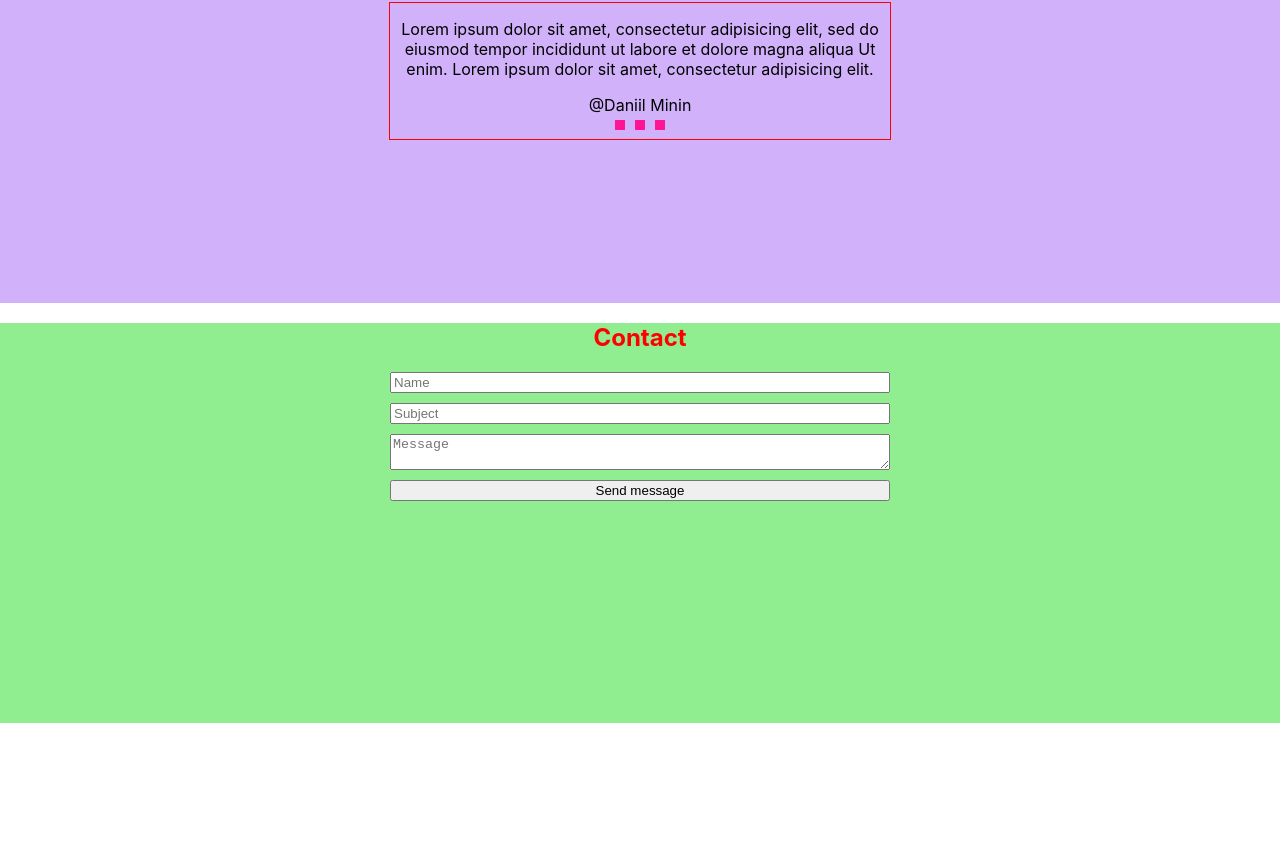
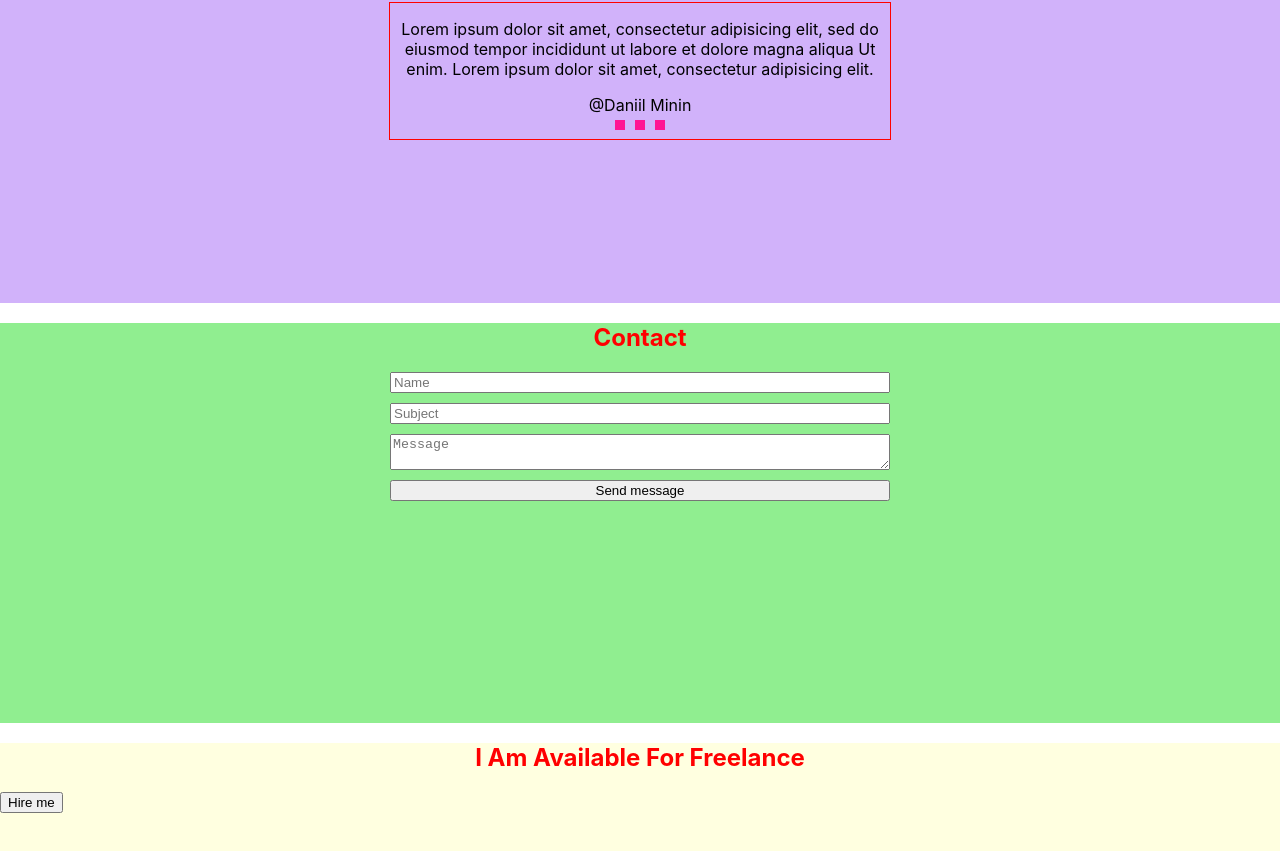
Before and after one commit to daniilminin1990/portfolio-react, a React app: page / in a window 1280 px wide. Shown: the part 2611-3462 px from the top of the page. Before the commit the page ends 3334 px from the top, so only its background shows below. Built offline with nearby package versions, Linux system fonts and the light colour scheme.

Commit message:
add Slogan section
Добавили секцию Слоган, и кнопку туда

```diff
--- a/src/App.tsx
+++ b/src/App.tsx
@@ -6,6 +6,7 @@
 import { Works } from "./layout/sections/works/Works";
 import { Testimony } from "./layout/sections/testimony/Testimony";
 import { Contacts } from "./layout/sections/contacts/Contacts";
+import { Slogan } from "./layout/sections/slogan/Slogan";
 
 function App() {
   return (
@@ -16,6 +17,7 @@
       <Works />
       <Testimony />
       <Contacts />
+      <Slogan />
     </div>
   );
 }
--- /dev/null
+++ b/src/layout/sections/slogan/Slogan.tsx
@@ -0,0 +1,18 @@
+import React from "react";
+import styled from "styled-components";
+import { SectionTitle } from "../../../components/SectionTitle";
+import { Button } from "../../../components/Button";
+
+export const Slogan = () => {
+  return (
+    <StyledSlogan>
+      <SectionTitle>I Am Available For Freelance</SectionTitle>
+      <Button>Hire me</Button>
+    </StyledSlogan>
+  );
+};
+
+const StyledSlogan = styled.section`
+  min-height: 30vh;
+  background-color: lightyellow;
+`;
```
